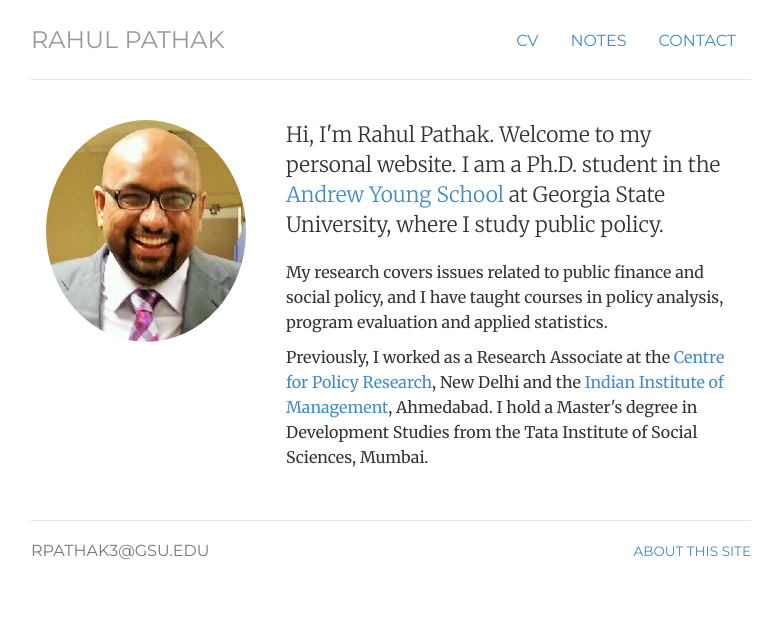
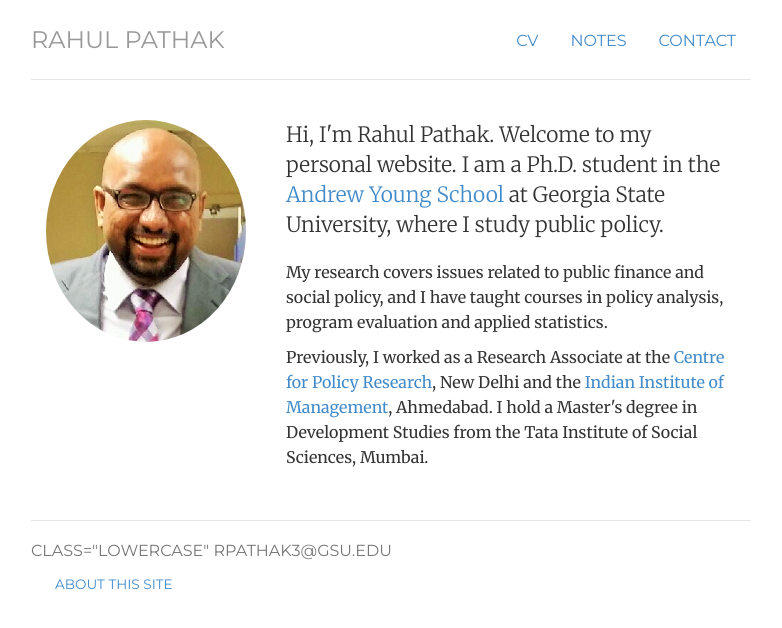
Before and after one commit to pathak-rahul/pathak-rahul.github.io, a Jekyll site: the page built from index.html, in a window 1280 px wide. Shown: the top 628 px of the page, without its empty margins (249-1031 px from the left). Built offline with Jekyll 4.4.1, drawn with Linux system fonts in a browser that asks for light colours.

Commit message:
Update footer.html

```diff
--- a/_includes/footer.html
+++ b/_includes/footer.html
@@ -1,8 +1,7 @@
 <div class="footer">
 	<div class="row">
 	<div class="col-sm-8">
-	<p> rpathak3&commat;gsu.edu</p>
-	</div>
+	<p> class="lowercase" rpathak3&commat;gsu.edu</p>
 	<div class="col-sm-4">
 	<p class="pull-right"><small><a href="/about" title="About this site">About this site</a></small></p>
 	</div>
```
